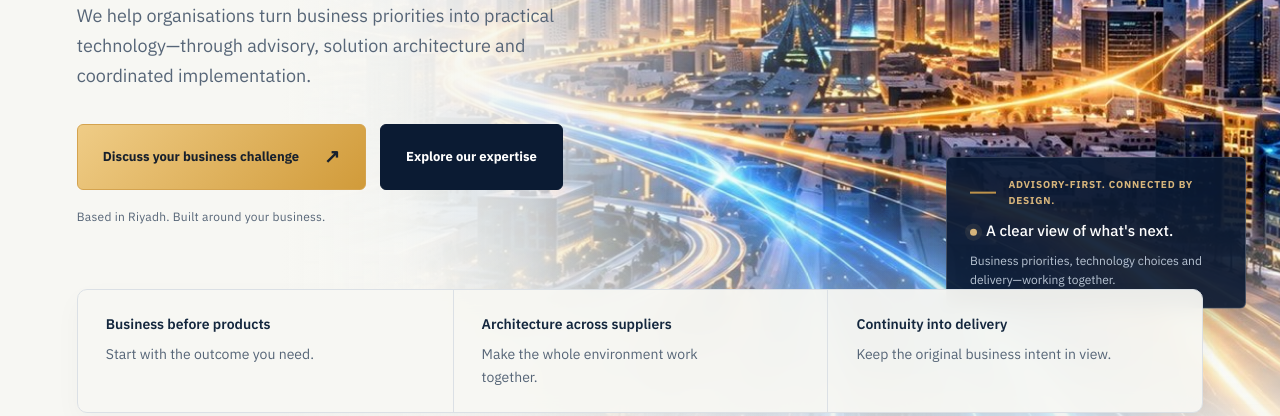
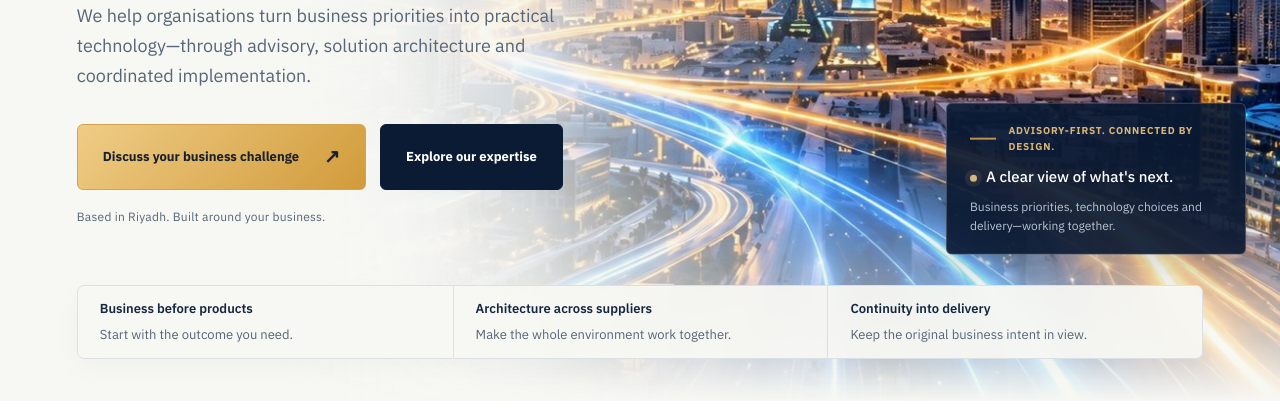
Before and after one commit to ilsilverli/Next-Technologies-Website, a plain HTML site: page index.html in a window 1280 px wide. Shown: the part 564-980 px from the top of the page. Drawn offline with Linux system fonts and the light colour scheme.

Commit message:
Keep principles strip compact and clear of floating card

```diff
--- a/index.html
+++ b/index.html
@@ -101,6 +101,15 @@ body{font-family:"IBM Plex Sans",Arial,sans-serif}
 @media(max-width:1000px) and (min-width:761px){.hero .principles>div{padding:22px 20px}.hero .principles b,.hero .principles span{font-size:13px}}
 @media(max-width:760px){.hero .principles{grid-template-columns:1fr;margin-top:24px}.hero .principles>div{padding:19px 22px}.hero .principles>div+div{border-inline-start:0;border-top:1px solid #dbe0e5}.hero .principles span{max-width:none;margin-top:5px}}
 
+
+/* Compact principles strip; retain breathing room below the floating hero card. */
+.hero .principles{margin-top:24px;border-radius:7px}
+.hero .principles>div{padding:14px 22px}
+.hero .principles b{font-size:13px;line-height:1.4}
+.hero .principles span{max-width:none;margin-top:6px;font-size:13px;line-height:1.5}
+@media(max-width:1000px) and (min-width:761px){.hero .principles>div{padding:13px 18px}.hero .principles b,.hero .principles span{font-size:12px}}
+@media(max-width:760px){.hero .principles>div{padding:14px 20px}.hero .principles span{margin-top:4px}}
+
 </style></head><body>
 <a class="skip" href="#main" data-i="skip">Skip to content</a>
 <div class="ribbon" data-i="ribbon">DESIGN REVIEW · Proposed website draft</div>
```
